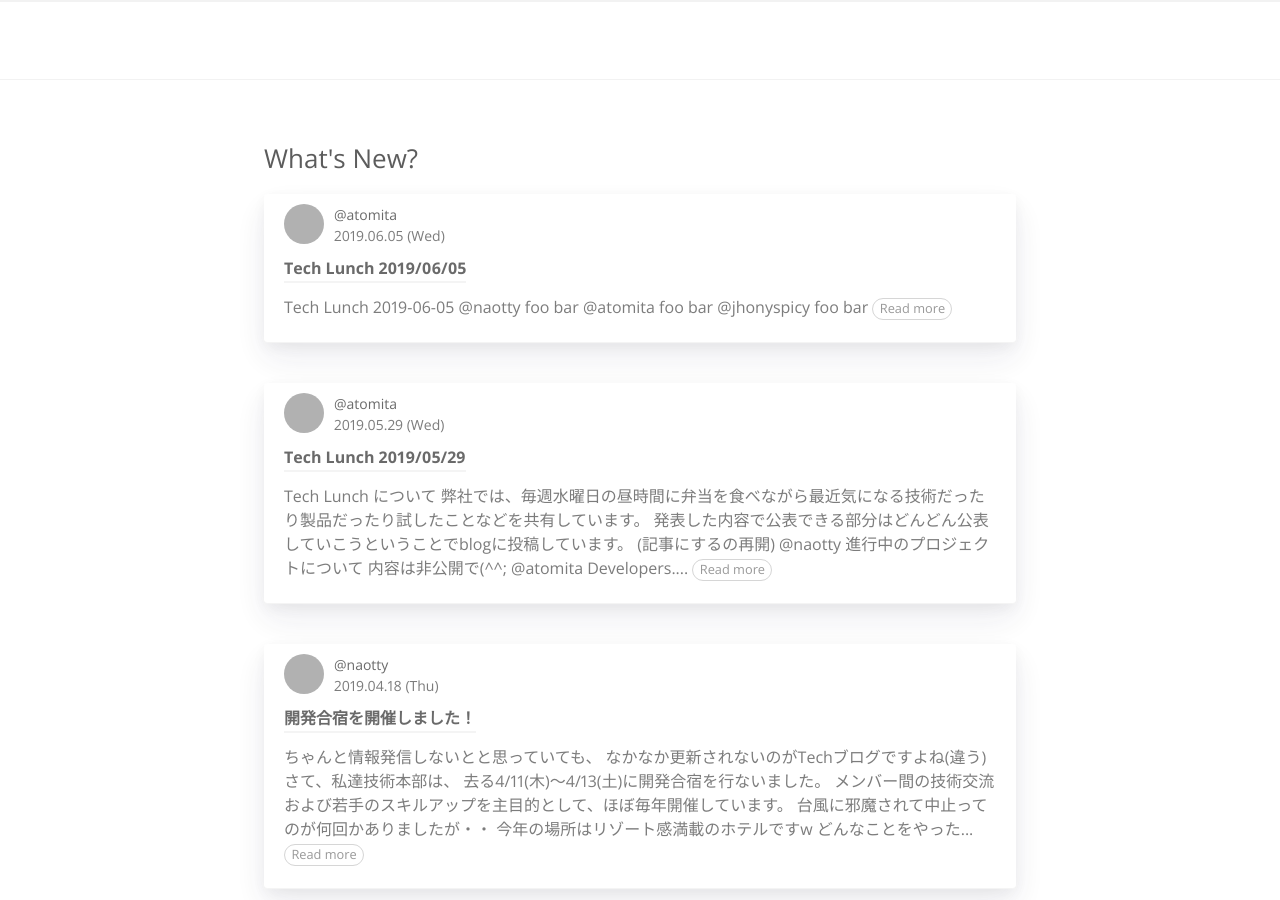
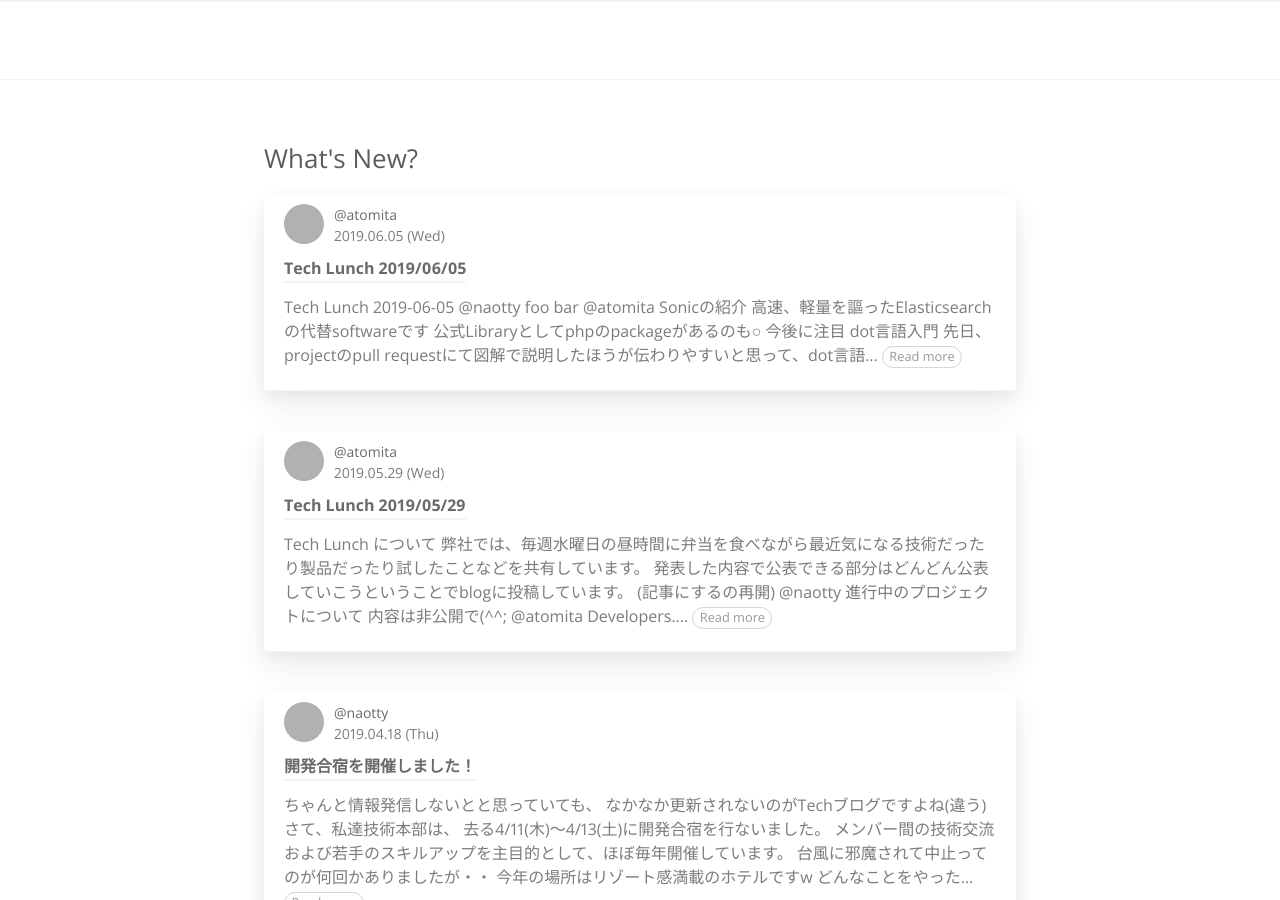
Before and after one commit to RyukyuInteractive/tech.ryukyu-i.co.jp, a Jekyll site: the page built from index.html, in a window 1280 px wide and 900 px high. Built offline with Jekyll 4.4.1, drawn with Linux system fonts in a browser that asks for light colours; a script that is not in the unit is left out; the list of posts is cut into pages by our own code; grey boxes are pictures that could not be loaded.

Commit message:
Update 2019-06-05-tech-lunch-20190605.md

````diff
--- a/_posts/2019-06-05-tech-lunch-20190605.md
+++ b/_posts/2019-06-05-tech-lunch-20190605.md
@@ -19,9 +19,45 @@
 
 ## [@atomita](https://github.com/atomita)
 
-### foo
 
-bar
+### [Sonic](https://github.com/valeriansaliou/sonic)の紹介
+
+高速、軽量を謳ったElasticsearchの代替softwareです
+公式Libraryとしてphpのpackageがあるのも○
+今後に注目
+
+### dot言語入門
+
+先日、projectのpull requestにて図解で説明したほうが伝わりやすいと思って、dot言語をsvgに変換してくれるWeb Service([Gravizo](https://g.gravizo.com/))を使ったので、それを元に簡単にdot言語の書き方を紹介しました
+が、tech lunch中には`rank`での並び替えが上手くいかずorz
+
+
+```
+ digraph G {
+  graph [
+    rankdir = LR
+  ];
+
+  left [shape = none, fontsize = 8];
+  right [shape = none, fontsize = 8];
+  left -> right [color = white];
+
+  job [shape=box, height=2.75, width=1];
+  emp [shape=box, height=1, width=1];
+  area [shape=box, height=1.5, width=1];
+
+  {rank = min; left; job;}
+  {rank = same; right; emp; area;}
+}
+```
+
+↑はpull requestに残してたものを掘り出してきました
+
+
+### [Kroki!](https://kroki.io/)の紹介
+
+[Gravizo](https://g.gravizo.com/)同様にテキストのdiagramを画像にしてくれるWeb Serviceです
+こちらはdiagramをbase64に変換してURLに含ませるのが少々面倒ですが、対応しているdiagramが多いのが魅力
 
 ----
 
````
